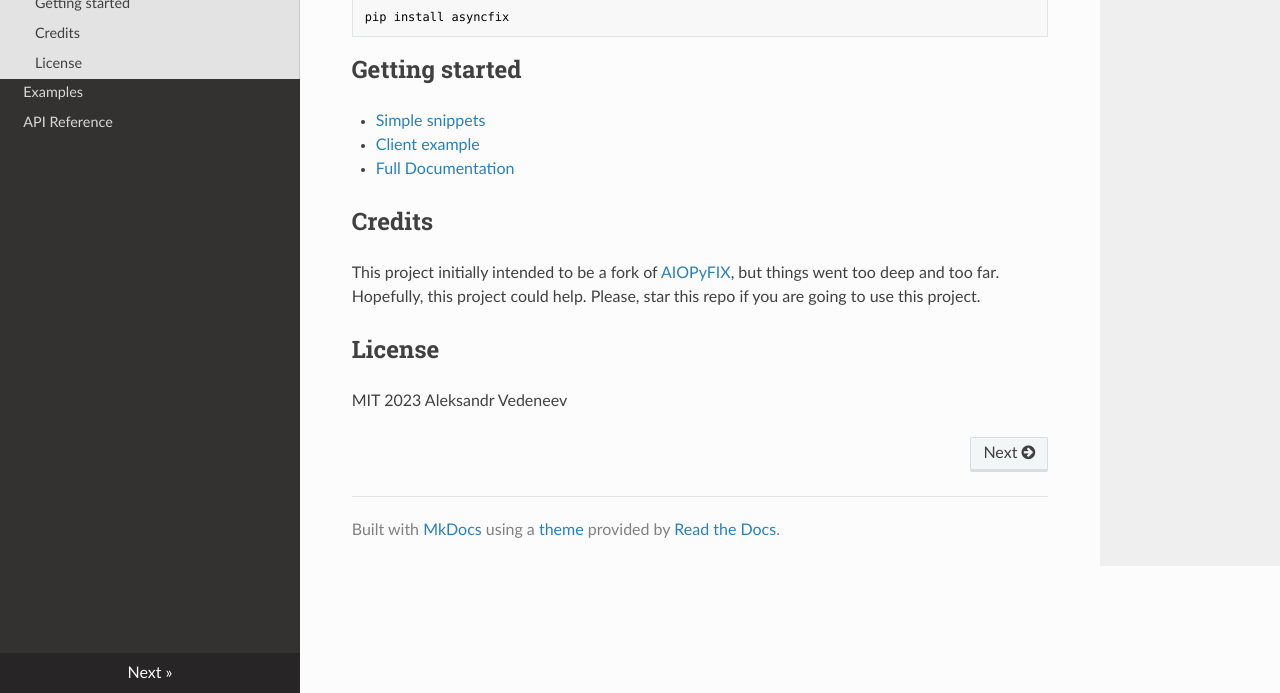
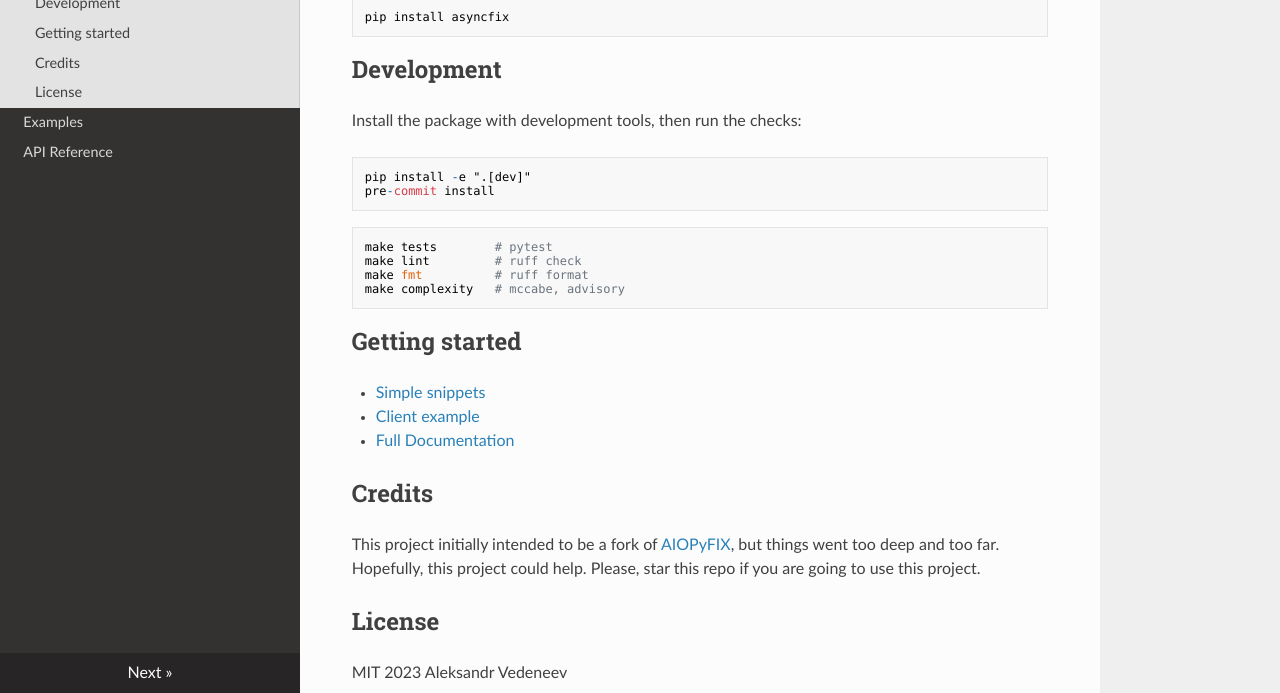
Before and after one commit to alexveden/asyncfix, an MkDocs documentation site: the page built from docs/index.md, in a window 1280 px wide and 900 px high, scrolled down 717 px, cut to the strip 207-900 px from the top of the window. Built offline with MkDocs 1.6.1, drawn with Linux system fonts in a browser that asks for light colours; nearby versions of some CDN libraries.

Commit message:
docs: dev env setup section

````diff
--- a/docs/index.md
+++ b/docs/index.md
@@ -22,6 +22,19 @@ message exchange)
 pip install asyncfix
 ```
 
+## Development
+Install the package with development tools, then run the checks:
+```
+pip install -e ".[dev]"
+pre-commit install
+```
+```
+make tests        # pytest
+make lint         # ruff check
+make fmt          # ruff format
+make complexity   # mccabe, advisory
+```
+
 ## Getting started
 * [Simple snippets](https://alexveden.github.io/asyncfix/examples/)
 * [Client example](https://github.com/alexveden/asyncfix/tree/main/examples/client_example.py)
````
